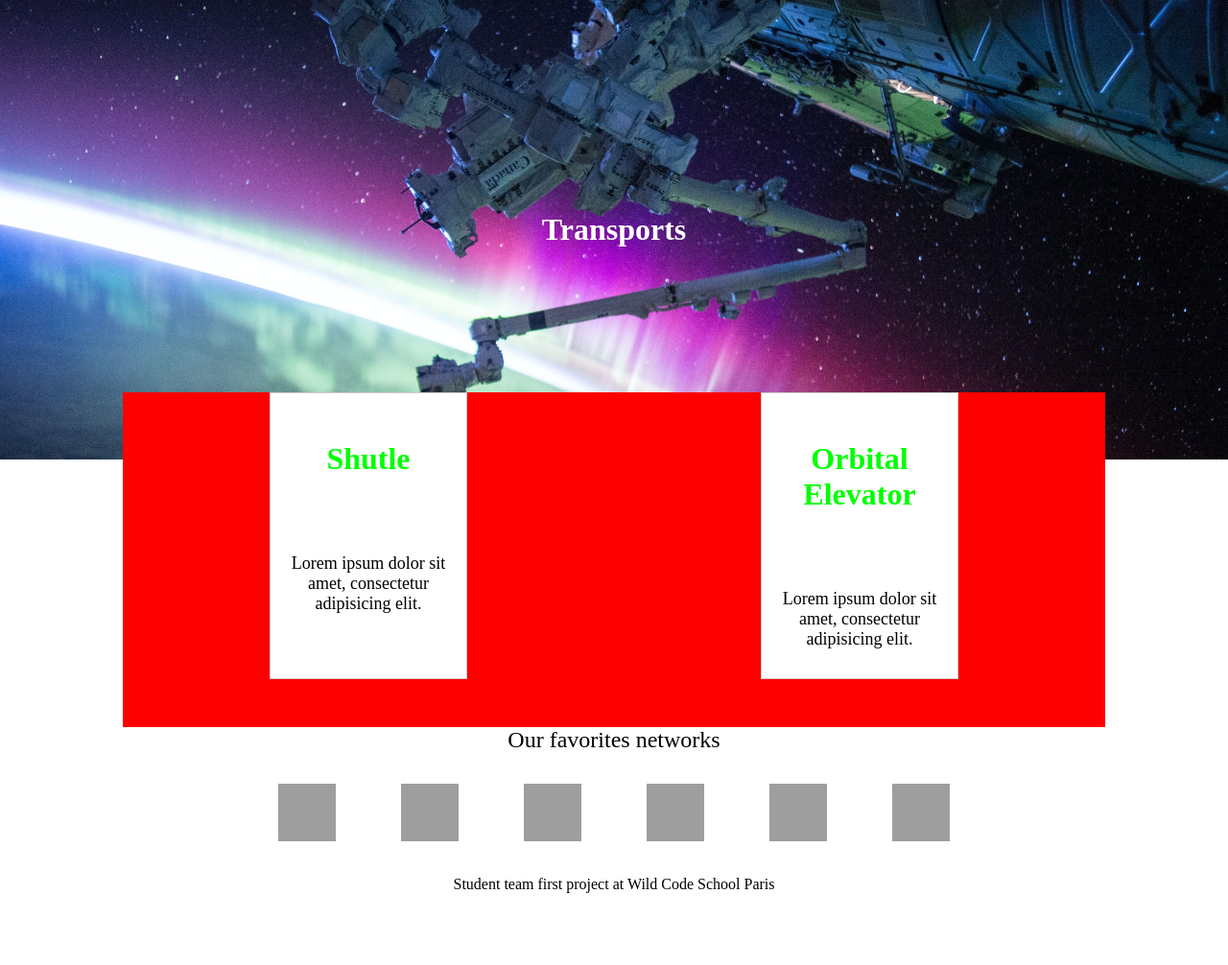
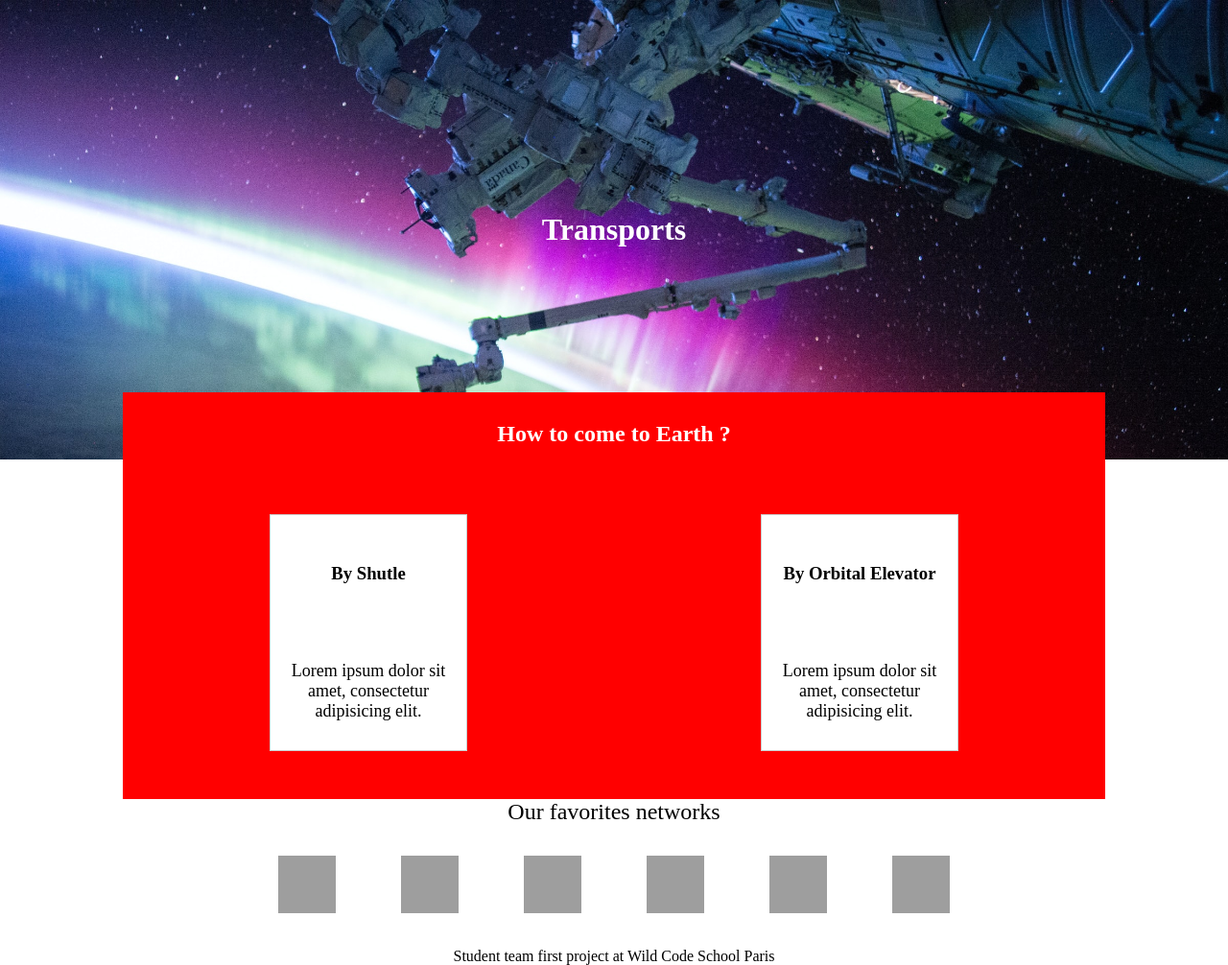
Before and after one commit to LHippolyteCBM/Projo1, a PHP site: page /traveller.php in a window 1280 px wide. Shown: the part 84-1090 px from the top of the page at 96% size. Before the commit the page ends 1015 px from the top, so only its background shows below. Run offline with PHP 8.4, Linux system fonts and the light colour scheme; grey boxes are pictures that could not be loaded.

Commit message:
Title traveller

```diff
--- a/style.css
+++ b/style.css
@@ -396,6 +396,14 @@ button:focus {
 
 }
 .main-traveller{
+   text-align: center;
+}
+.traveller-h2{
+    padding-top: 30px;
+    padding-bottom: 70px;
+    color: white;
+}
+.traveller-card-container{
     display: flex;
     flex-direction: row;
     justify-content: space-around;
@@ -412,13 +420,16 @@ button:focus {
   .traveller-card-header {
     text-align: center;
     padding: 50px 10px;
-    color: lime;
+    color: black;
   }
 
   .traveller-card-body {
     padding: 30px 20px;
     text-align: center;
     font-size: 18px;
+  }
+  .traveller-shuttle-image{
+    background-image: url("img/travellerBannner.jpg");
   }
   @media screen and (max-width: 1000px) {
     .card {
@@ -441,16 +452,7 @@ button:focus {
     }
   }
 
-  /*.traveller-card-body .btn {
-    display: block;
-    color: #fff;
-    text-align: center;
-    background: linear-gradient(to right, #ff416c, #ff4b2b);
-    margin-top: 30px;
-    text-decoration: none;
-    padding: 10px 5px;
-  }
-
+  /*
   .card:hover {
     transform: scale(1.05);
     box-shadow: 0 0 40px -10px rgba(0, 0, 0, 0.25);
--- a/traveller.php
+++ b/traveller.php
@@ -12,35 +12,39 @@
         <?php include "header.php" ?>
         <div class="banniere-traveller">
             <h1 class="title-traveller">Transports</h1>
-
         </div>
     </header>
 
 
     <main class="main-traveller">
 
+    <h2 class="traveller-h2">How to come to Earth ?</h2>
+    <div class="traveller-card-container">
         <div class="card">
             <div class="traveller-card-header">
-          <h1>Shutle</h1>
+                <h3>By Shutle</h3>
             </div>
             <div class="traveller-card-body">
             <p>
                 Lorem ipsum dolor sit amet, consectetur adipisicing elit.
             </p>
-          <!-- <a href="#" class="btn">Read more</a> -->
+            </div>
+            <div class="traveller-shuttle-image">
             </div>
         </div>
+
         <div class="card">
             <div class="traveller-card-header">
-          <h1>Orbital Elevator</h1>
+                <h3>By Orbital Elevator</h3>
             </div>
             <div class="traveller-card-body">
             <p>
                 Lorem ipsum dolor sit amet, consectetur adipisicing elit.
             </p>
-          <!-- <a href="#" class="btn">Read more</a> -->
             </div>
         </div>
+    </div>
+
 
     </main>
 
```
Lines whose indentation alone changed are shown as unchanged.
